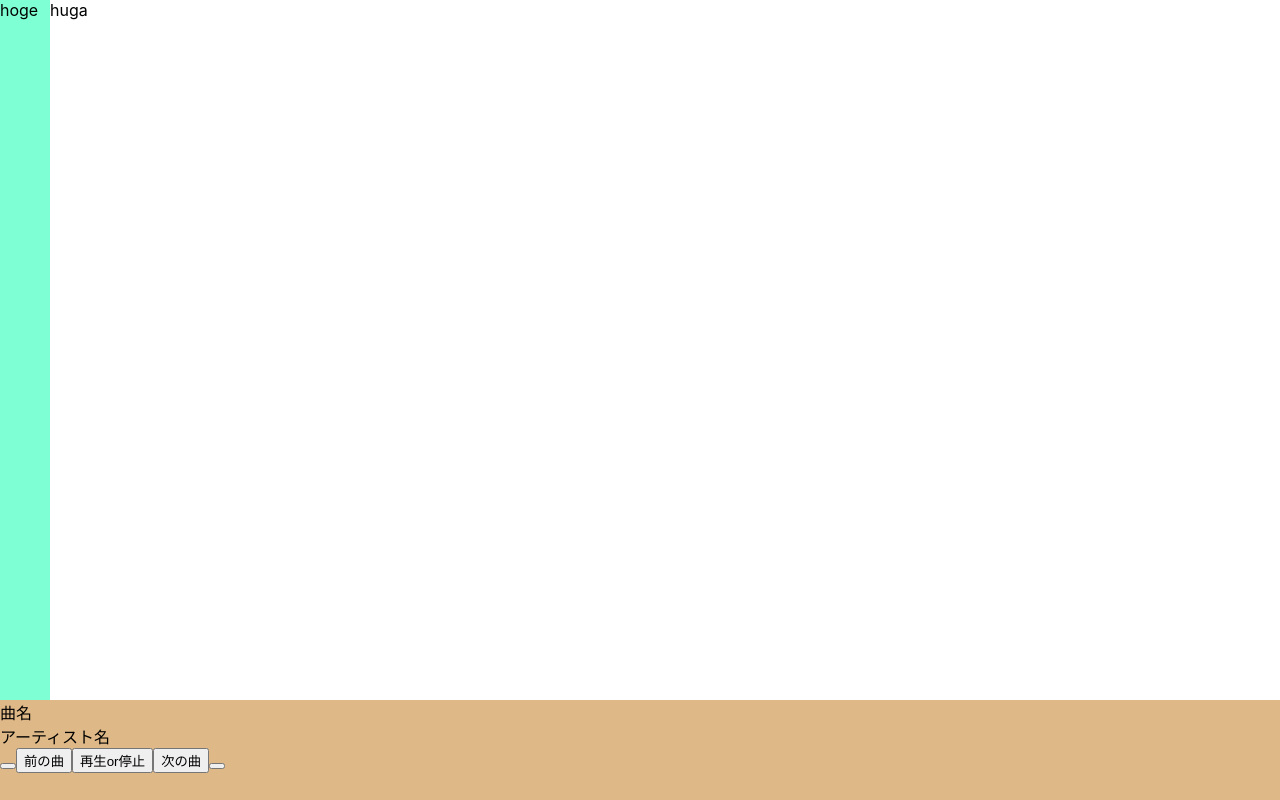
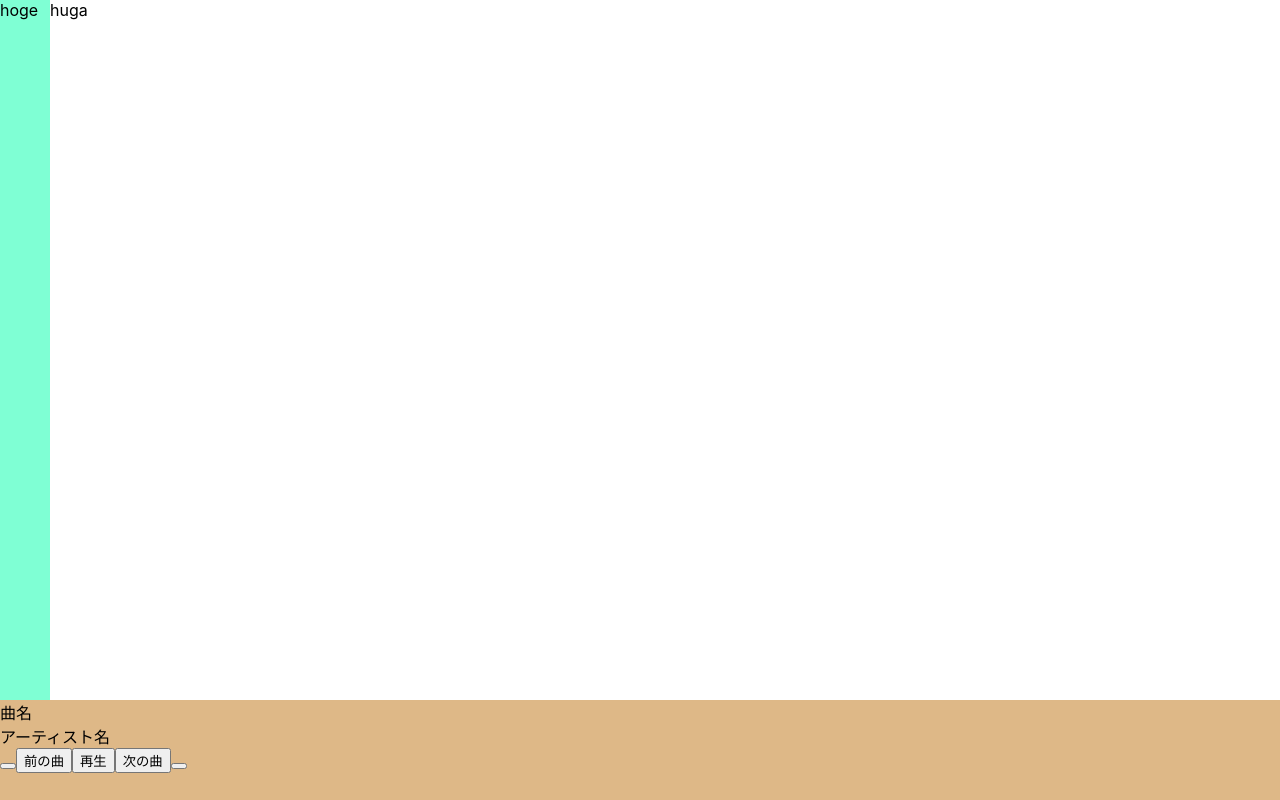
Before and after one commit to mmusasabi/nuxt-practive, a Nuxt app in the folder app/: page /music/visualizer in a window 1280 px wide. Built offline with nearby package versions, Linux system fonts and the light colour scheme.

Commit message:
feat: storeとpluginを作成し音楽を再生できるようにした

```diff
--- a/app/components/music/AudioControl.vue
+++ b/app/components/music/AudioControl.vue
@@ -17,9 +17,14 @@
         <button>
           前の曲
         </button>
-        <button>
-          再生or停止
+
+        <button v-if="musicPlayStatus" v-on:click="musicStop()">
+          停止
         </button>
+        <button v-else v-on:click="musicStart()">
+          再生
+        </button>
+
         <button>
           次の曲
         </button>
@@ -39,6 +44,7 @@
 </template>
 
 <script>
+import { mapGetters } from 'vuex'
 
 export default {
   data() {
@@ -47,9 +53,23 @@ export default {
   },
 
   computed: {
+    ...mapGetters({
+      musicPlayStatus: 'audio/musicPlayStatus',
+    })
   },
 
   methods: {
+    musicStart() {
+      this.$store.dispatch('audio/musicStart').then((result) => {
+        console.log(result);
+      })
+    },
+
+    musicStop() {
+      this.$store.dispatch('audio/musicStop').then((result) => {
+        console.log(result);
+      })
+    }
   }
 }
 </script>
--- a/app/nuxt.config.js
+++ b/app/nuxt.config.js
@@ -45,6 +45,10 @@ module.exports = {
     '@nuxtjs/style-resources',
   ],
 
+  plugins: [
+    '~/plugins/audio-context-node.js'
+  ],
+
   // style-resources を利用したスタイルファイルの読み込み
   styleResources: {
     stylus: [
--- a/app/pages/music/visualizer.vue
+++ b/app/pages/music/visualizer.vue
@@ -25,15 +25,41 @@
 </template>
 
 <script>
+// import { mapMutations } from 'vuex'
 import AudioControl from '~/components/music/AudioControl.vue'
-// import AppLogo from '~/components/AppLogo.vue'
-// import AppLogo from '~/components/AppLogo.vue'
 
 export default {
+  layout: 'musicVisualizer',
   components: {
     AudioControl
   },
-  layout: 'musicVisualizer'
+
+  // https://ja.nuxtjs.org/api/pages-fetch
+  // ページがレンダーされる前に行う動作
+  fetch ({ store, params }) {
+    store.commit('increment')
+
+    // audioInit() はfetch内ではインスタンス化されていないため、methodsに定義しても呼べない。
+    if (process.browser) { // Nuxt サーバーサイドで実行しない
+      // 基本的にサーバー側で処理されるでこれだとinit処理としては良くない。
+      // store.commit('audio/audioInit', 'fetch')
+    }
+  },
+
+  created() {
+    if (process.browser){
+      this.$store.commit('audio/audioInit', {
+        text: 'created',
+        audioContext: new (window.AudioContext || window.webkitAudioContext)()
+      })
+    }
+  }
+
+  // methods: {
+  //   ...mapMutations({
+  //     audioInit: 'audio/init'
+  //   })
+  // }
 }
 </script>
 
--- /dev/null
+++ b/app/plugins/audio-context-node.js
@@ -0,0 +1,27 @@
+// https://ja.nuxtjs.org/guide/plugins#%E3%82%A2%E3%83%97%E3%83%AA%E3%82%B1%E3%83%BC%E3%82%B7%E3%83%A7%E3%83%B3%E3%81%AE%E3%83%AB%E3%83%BC%E3%83%88%E3%82%84-context-%E3%81%AB%E6%B3%A8%E5%85%A5%E3%81%99%E3%82%8B
+// store側の処理が膨らみそうなので、繰り返し必要そうな処理に関してはこちらでまとめる。
+
+export default ({ app }, inject) => {
+
+  // musicFileName ex) /music1.mp3
+  inject('loadDecodeAudioData', (audioContext, musicFileName) => {
+    console.log('Call loadDecodeAudioData methods')
+
+    // 音楽ファイルを読み込む。
+    const request = new XMLHttpRequest();
+    const audioSource = audioContext.createBufferSource(); // AudioBufferSourceNodeを作成
+
+    request.open('GET', musicFileName, true);
+    request.responseType = 'arraybuffer';
+    request.send();
+
+    request.onload = function () {
+      var res = request.response;
+      audioContext.decodeAudioData(res, function (buf) {
+        audioSource.buffer = buf;
+      });
+    };
+
+    return audioSource
+  })
+}
--- /dev/null
+++ b/app/store/_template.js
@@ -0,0 +1,16 @@
+// Vuex
+// ステート
+export const state = () => ({
+})
+
+// ゲッター
+export const getters = {
+}
+
+// ミューテーション
+export const mutations = {
+}
+
+// アクション
+export const actions = {
+}
--- /dev/null
+++ b/app/store/audio.js
@@ -0,0 +1,63 @@
+// Vuex
+// ステート
+export const state = () => ({
+  audioContext: null,
+  audioPlayStatus: false, // 仮
+  text: '',
+  list: []
+})
+
+// ゲッター
+export const getters = {
+  // TODO: audioSourceの状態を見て再生中かどうかをリターンするようにしたい。
+  musicPlayStatus(state) {
+    return state.audioPlayStatus
+  }
+}
+
+// ミューテーション
+export const mutations = {
+  // 兎にも角にも一度state.audioContextにaudioContextを突っ込む。話はそれからだ。
+  audioInit (state, {text, audioContext}) {
+    state.text = text
+    console.log(state.text);
+
+    state.audioContext = audioContext
+    console.log(audioContext);
+  },
+
+  changeAudioStatus(state, status){
+    state.audioPlayStatus=status
+  }
+}
+
+// アクション
+export const actions = {
+  // HACK?: 非同期にしている理由も特にないが、そのまま。
+  async musicStart({commit, state}) {
+    var musicFileName = '/music.mp3'
+
+    // TODO: 再生中なら現在のaudioSourceの音楽を止めて、開放。その後に新しくSourceを作り直して、音楽再生。
+    const audioSource = this.$loadDecodeAudioData(state.audioContext, musicFileName)
+    const gainNode    = state.audioContext.createGain();
+
+    audioSource.connect(state.audioContext.destination);
+    audioSource.connect(gainNode);
+
+    gainNode.connect(state.audioContext.destination);
+    gainNode.gain.value = -0.8;
+
+    audioSource.start();
+
+    commit('changeAudioStatus', true)
+    return 'start'
+  },
+
+  async musicStop({commit, state}) {
+    //
+    //  TODO: 再開できる形で音楽止める処理書く
+    //
+    commit('changeAudioStatus', false)
+    return 'stop'
+  },
+}
--- a/app/store/index.js
+++ b/app/store/index.js
@@ -7,6 +7,8 @@ export const state = () => ({
 
 export const mutations = {
   increment (state) {
+    console.log('incrementを実施');
+
     state.counter++
   }
 }
```
Also changed, not shown: app/pages/music/visual.vue (line endings or trailing spaces).
